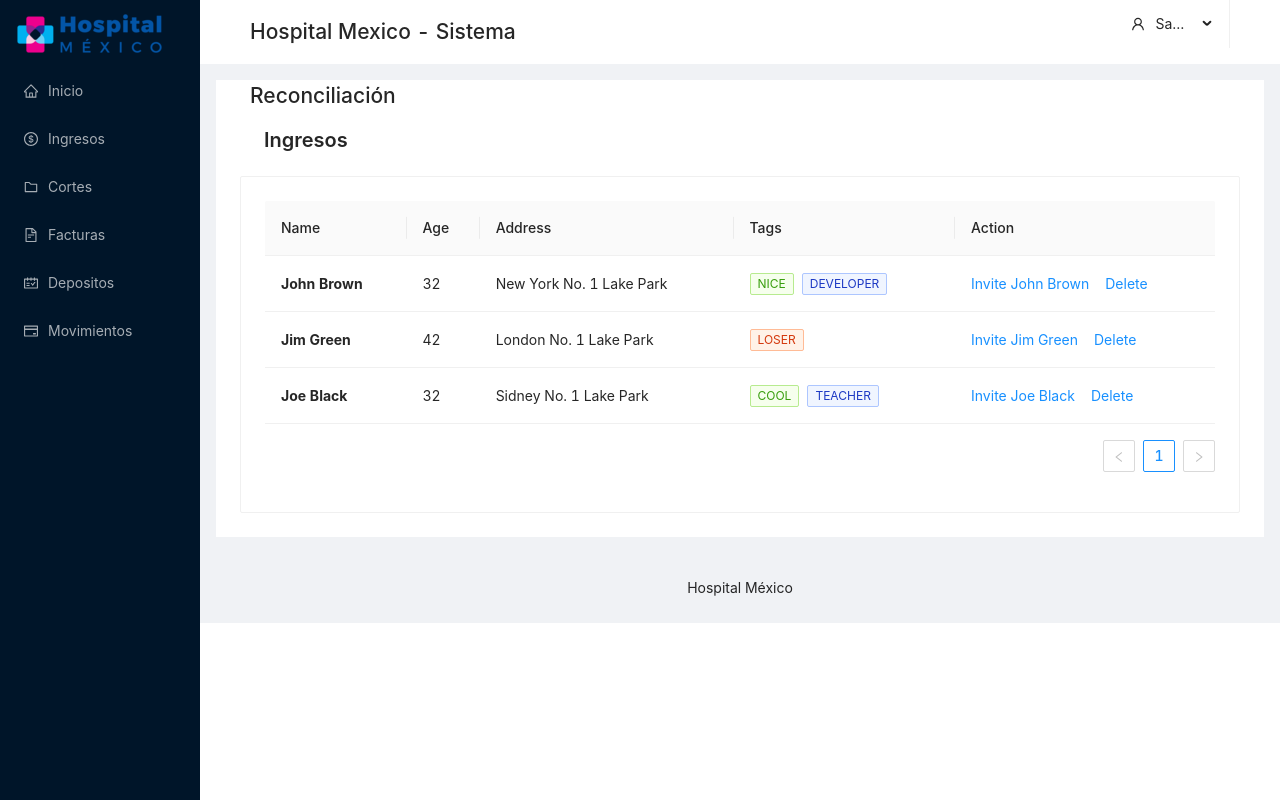
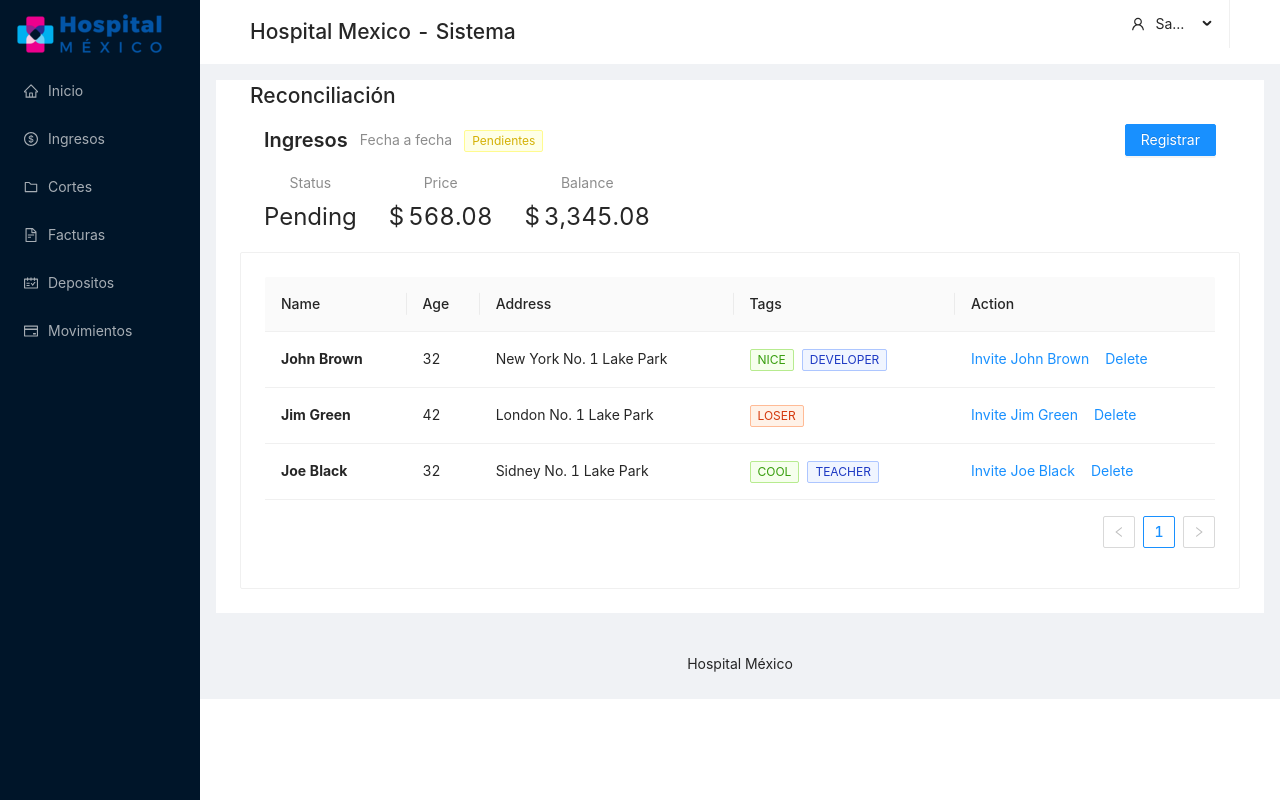
Before and after one commit to hm-sistemas/sistema_reconciliacion_client, a React (Create React App) app: page /ingresos in a window 1280 px wide. Built offline with nearby package versions, Linux system fonts and the light colour scheme; sample sign-in values are in the browser's storage; the HTML template or start-up script is replaced by a standard one.

Commit message:
incomes header

```diff
--- a/src/components/incomes/Incomes.tsx
+++ b/src/components/incomes/Incomes.tsx
@@ -1,6 +1,7 @@
 import React, { Fragment } from "react";
-import { PageHeader, Card } from "antd";
+import { Card } from "antd";
 import IncomesTable from "./modules/IncomesTable";
+import IncomesHeader from "./modules/IncomesHeader";
 
 const data = [
   {
@@ -29,7 +30,7 @@ const data = [
 const Incomes = () => {
   return (
     <Fragment>
-      <PageHeader className="site-page-header" title="Ingresos" />
+      <IncomesHeader />
       <Card loading={false}>
         <IncomesTable data={data} />
       </Card>
--- /dev/null
+++ b/src/components/incomes/modules/IncomesHeader.tsx
@@ -0,0 +1,34 @@
+import React, { Fragment } from "react";
+import { PageHeader, Tag, Button, Statistic, Row } from "antd";
+
+const IncomesHeader = () => {
+  return (
+    <Fragment>
+      <PageHeader
+        title="Ingresos"
+        tags={<Tag color="yellow">Pendientes</Tag>}
+        subTitle="Fecha a fecha"
+        extra={[
+          <Button key="1" type="primary">
+            Registrar
+          </Button>,
+        ]}
+      >
+        <Row>
+          <Statistic title="Status" value="Pending" />
+          <Statistic
+            title="Price"
+            prefix="$"
+            value={568.08}
+            style={{
+              margin: "0 32px",
+            }}
+          />
+          <Statistic title="Balance" prefix="$" value={3345.08} />
+        </Row>
+      </PageHeader>
+    </Fragment>
+  );
+};
+
+export default IncomesHeader;
```
